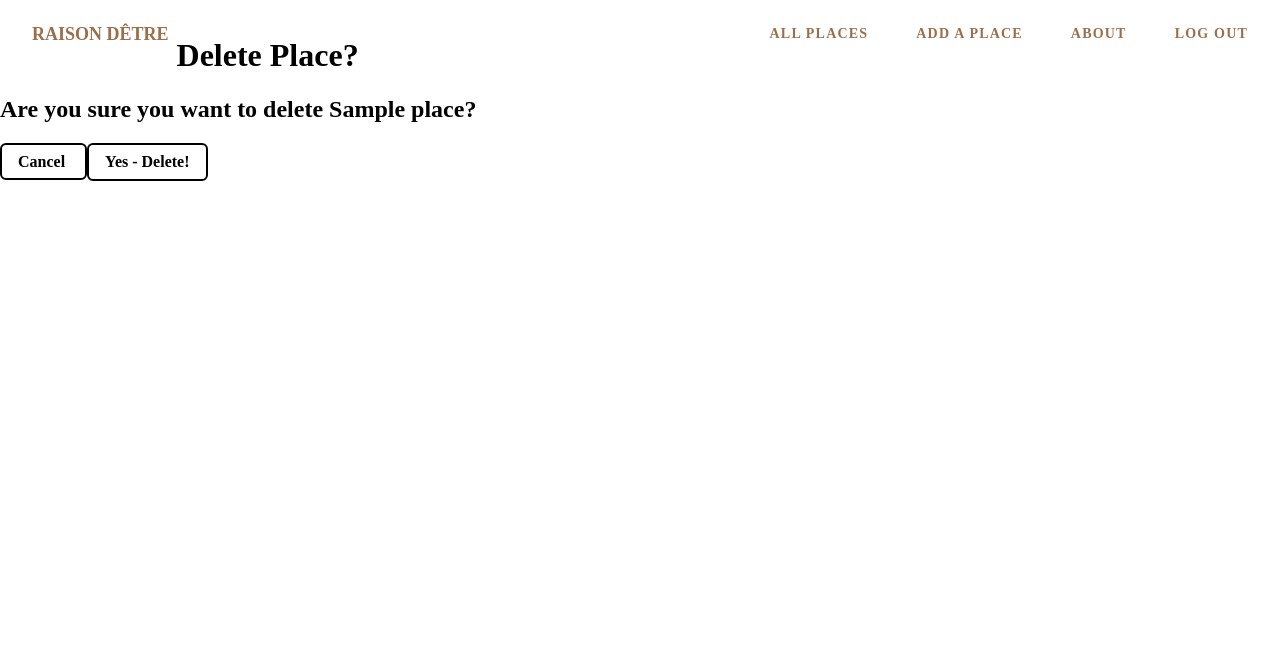
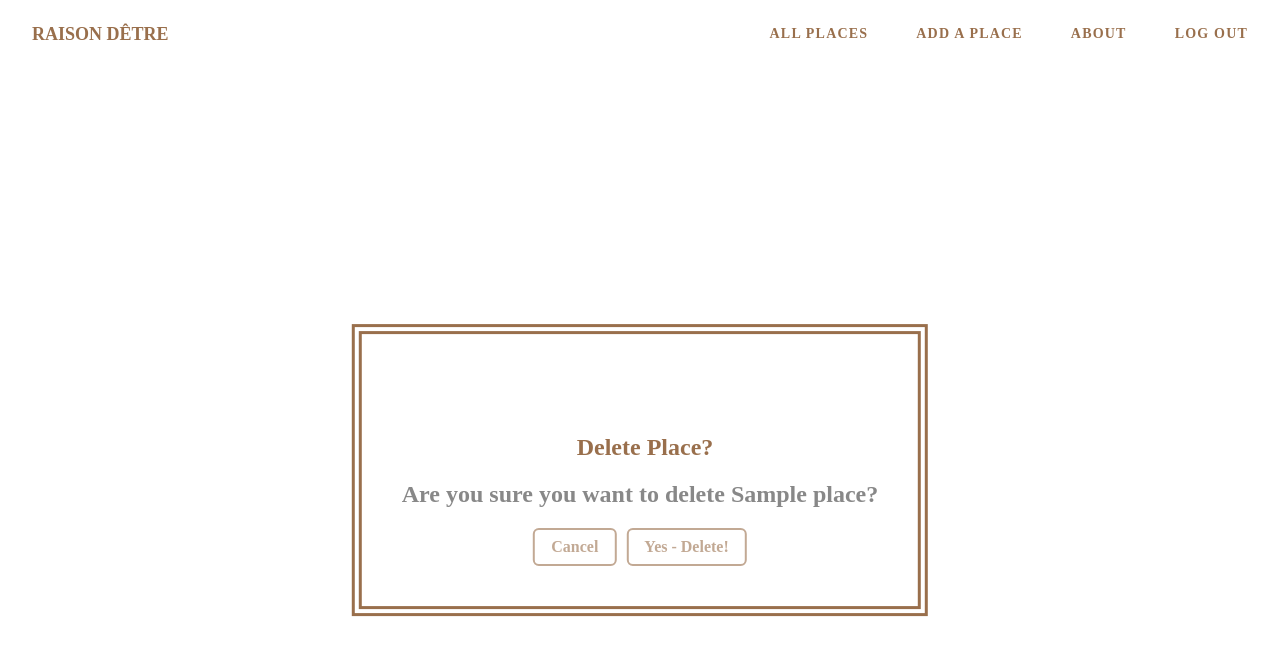
Before and after one commit to emmanyp/Raison-D-tre, a Django app: page /places/1/delete/ in a window 1280 px wide. Shown: the top 656 px of the page. Run offline with Django 3.2, Linux system fonts and the light colour scheme; a user stored in the database is signed in; tables that the repository leaves empty hold one stand-in row (values such as "Sample post"); some libraries are stand-ins or nearby versions.

Commit message:
confim delete page done

```diff
--- /dev/null
+++ b/main_app/static/css/place_confirm_delete.css
@@ -0,0 +1,59 @@
+section {
+    position: absolute;
+    left: 20%;
+    top: 20%;
+    transform: translate(-10%, -10%);
+    border: 10px double rgb(153, 111, 76);
+    padding: 10px;
+    color: rgb(136, 136, 136);
+    font-weight: bold;
+    padding: 20px 10px;
+    margin-top: 70px;
+    align-items: center;
+  }
+  form{
+    display: flex;
+    align-items: center;
+    justify-content: center;
+  }
+  h1{
+    margin-top: 60px;
+    margin-left: 10px;
+    text-align: center;
+    color: rgb(153, 111, 76);
+  }
+.secondary {
+  color: rgba(153, 111, 76, 0.596) ;
+  border-color:  rgba(153, 111, 76, 0.596);
+}
+
+.danger {
+  color:  rgba(153, 111, 76, 0.596);
+  border-color:  rgba(153, 111, 76, 0.596);
+  margin-left: 10px;
+}
+
+
+
+@media only screen and (min-width: 768px){
+  section {
+    position: absolute;
+    left: 50%;
+    top: 50%;
+    transform: translate(-50%, -50%);
+    border: 10px double rgb(153, 111, 76);
+    padding: 10px;
+    color: rgb(136, 136, 136);
+    font-weight: bold;
+    padding: 40px;
+  }
+
+  h1{
+    text-align: center;
+    color: rgb(153, 111, 76);
+  }
+  h3{
+    font-weight:900;
+  }
+
+}
--- a/main_app/templates/main_app/place_confirm_delete.html
+++ b/main_app/templates/main_app/place_confirm_delete.html
@@ -1,11 +1,14 @@
 {% extends 'base.html' %}
 {% load static %}
+{% block head %}
+  <link rel="stylesheet" href="{% static 'css/place_confirm_delete.css' %}">
+{% endblock %}
+
 
 {% block content %}
-
+<section>
 <div class="page-header">
   <h1>Delete Place?</h1>
-  {% comment %} <img src="{% static 'images/' %}" alt=""/> {% endcomment %}
 </div>
 <h2>Are you sure you want to delete {{ object.name }}?</h2>
 
@@ -19,5 +22,6 @@
   </a>
   <button type="submit" class="btn danger">Yes - Delete!</button>
 </form>
+</section>
 
 {% endblock %}
```
Also changed, not shown: main_app/static/css/form.css (+9 -4 lines), main_app/static/css/mcdp.css (deleted, +0 -46 lines), main_app/static/css/place-detail.css (+4 -3 lines), main_app/templates/main_app/place_form.html (+1 -8 lines).
